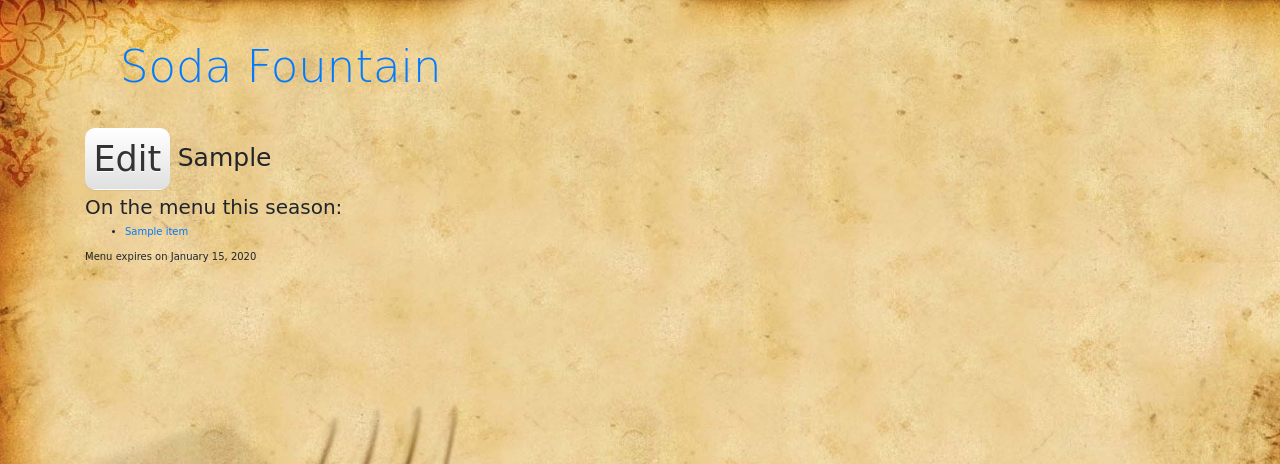
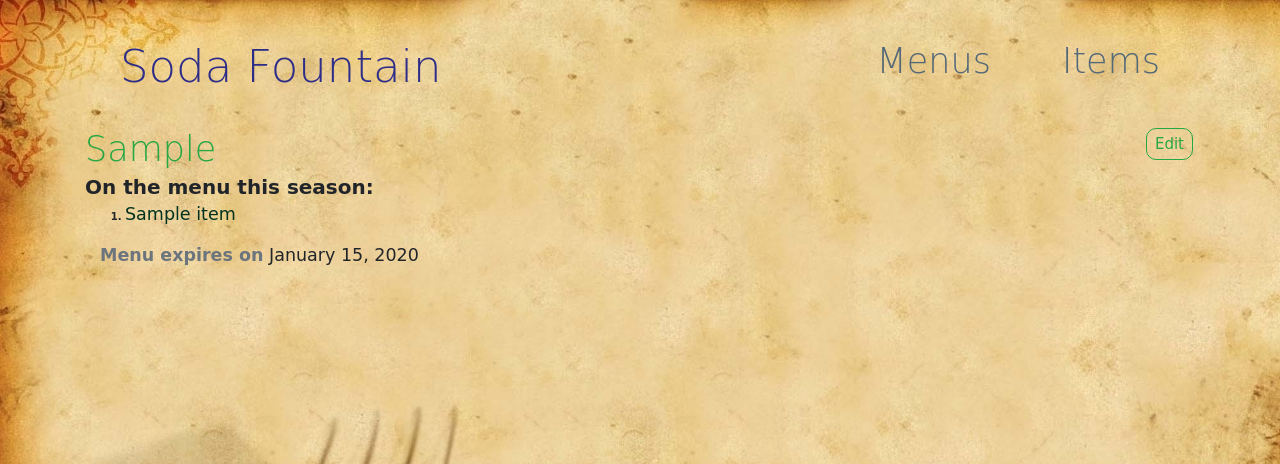
Before and after one commit to OzRayan/Improve_Django_Project, a Django app: page /menu/1/ in a window 1280 px wide. Shown: the top 464 px of the page. Run offline with Django 3.2, Linux system fonts and the light colour scheme; a user stored in the database is signed in; tables that the repository leaves empty hold one stand-in row (values such as "Sample post"); parts of the project's set-up code (start-up, migrations or seed data) failed here and were passed over; some libraries are stand-ins or nearby versions.

Commit message:
last update

```diff
--- a/assets/css/my_css.css
+++ b/assets/css/my_css.css
@@ -4,7 +4,23 @@ body {
     background-position: center center;
     background-attachment: fixed;
     background-size: cover;
-    font-family: Brush Script MT, Brush Script Std, cursive;
+    font-family: Comic Sans MT, Comic Sans, cursive;
+    font-size: 1rem;
+    letter-spacing: 0.0rem;
+    font-weight: bold;
+}
+
+a {
+    color: #536878;
+}
+
+a:hover {
+    text-decoration: none;
+    color: #314656;
+}
+
+.description {
+    color: #013220;
 }
 
 /* HEADER */
@@ -12,18 +28,61 @@ body {
     border-bottom: 0;
 }
 
+.head-title {
+    color: #2E2D88;
+}
+
 /* BUTTONS */
 .btn {
-    font-size: 1.4em;
+    font-size: 1.5em;
     border-radius: 10px;
+    outline: none;
 }
 
-.in input, .in select {
+.in input, .in select, textarea {
     background-color: transparent;
     border-radius: 5px;
     border-width: 1px;
+    max-width: 90%;
+}
+
+textarea {
+    min-width: 80%;
 }
 
 .in select:checked {
     background-color: green!important;
 }
+
+#myBtn {
+  display: none;
+  position: fixed;
+  bottom: 20px;
+  right: 45%;
+  z-index: 99;
+  font-size: 20px;
+  border: 1px solid #3B2F2F;
+  background-color: rgba(250, 236, 190, 0.3);
+  outline: none;
+  color: #3B2F2F;
+  padding: 1px;
+  cursor: pointer;
+  border-radius: 10px;
+  max-height: 36px;
+  max-width: 13rem;
+}
+
+#myBtn:hover {
+  background-color: #3B2F2F;
+  color: #FFE4C4;
+}
+
+
+/* LIST */
+ul {
+    list-style: decimal;
+}
+
+.menu-title {
+    color: #36454F;
+}
--- a/menu/models.py
+++ b/menu/models.py
@@ -14,7 +14,7 @@ class Menu(models.Model):
 
 
 class Item(models.Model):
-    name = models.CharField(max_length=255)
+    name = models.CharField(max_length=180)
     description = models.TextField()
     chef = models.ForeignKey('auth.User')
     created_date = models.DateTimeField(default=timezone.now)
@@ -27,7 +27,7 @@ class Item(models.Model):
 
 
 class Ingredient(models.Model):
-    name = models.CharField(max_length=255)
+    name = models.CharField(max_length=180)
 
     def __str__(self):
         return self.name
--- a/menu/templates/menu/add_menu.html
+++ b/menu/templates/menu/add_menu.html
@@ -8,7 +8,9 @@
     <div class="row">
         <div class="col-md-12">
             <!-- TO DO: Add or change menu Title and head --->
-            <h1>{% if key %}Edit{% else %}Add{% endif %} Menu</h1>
+            <h1 class="{% if key %}text-success{% else %}text-info{% endif %}">
+                {% if key %}Edit{% else %}Add{% endif %} Menu
+            </h1>
             <form method="POST" class="menu-form h3 in">
                 {% csrf_token %}
                 {{ form.as_p }}
--- a/menu/templates/menu/menu_detail.html
+++ b/menu/templates/menu/menu_detail.html
@@ -4,29 +4,41 @@
 
 {% block content %}
     <div class="row">
-        <div class="col-md-8">
+        <div class="col-md-12">
             <div class="post">
-                <h1>
-                    {% if user.is_authenticated %}
-                        <a class="btn btn-default" href="{% url 'menu:menu_edit' pk=menu.pk %}">
-                            <!--<span class="glyphicon glyphicon-pencil"></span>-->
-                            Edit
-                        </a>
-                    {% endif %}
+
+                <div class="d-flex justify-content-between">
+                    <div class="">
+                        <h1 class="display-4 text-success">
                             {{ menu.season }}
                         </h1>
-                <h2>On the menu this season:</h2>
+                        <h2><strong>On the menu this season:</strong></h2>
                         <ul>
                             {% for item in menu.items.all %}
-                        <li><a href="{% url 'menu:item_detail' pk=item.pk %}">{{ item }}</a></li>
+                                <li>
+                                    <a href="{% url 'menu:item_detail' pk=item.pk %}"
+                                    class="h3 description">
+                                        {{ item }}
+                                    </a>
+                                </li>
                             {% endfor %}
                         </ul>
                         {% if menu.expiration_date %}
-                    <div class="date">
-                        Menu expires on {{ menu.expiration_date|date:"F j, Y" }}
+                            <div class="date h3 pl-4">
+                                <strong class="text-secondary">Menu expires on</strong> {{ menu.expiration_date|date:"F j, Y" }}
                             </div>
+                        {% endif %}
+                    </div>
+
+                    <div class="">
+                        {% if user.is_authenticated %}
+                            <a class="btn btn-outline-success mr-1" href="{% url 'menu:menu_edit' pk=menu.pk %}">
+                                Edit
+                            </a>
                         {% endif %}
                     </div>
                 </div>
             </div>
+        </div>
+    </div>
 {% endblock %}
--- a/menu/views.py
+++ b/menu/views.py
@@ -1,9 +1,10 @@
 from django.shortcuts import get_object_or_404, redirect, render
+
+from .models import Menu, Item
+from .forms import MenuForm, ItemForm
+
 from operator import attrgetter
 import datetime
-
-from .models import Menu, Item, timezone
-from .forms import *
 
 
 def menu_list(request):
@@ -26,7 +27,8 @@ def menu_list(request):
     # Sorts menus_no_expdate by season
     menus_no_expdate = sorted(menus_no_expdate, key=attrgetter('season'))
     return render(request, 'menu/list_all_current_menus.html',
-                  {'menus': menus, 'no_date': menus_no_expdate})
+                  {'menus': menus,
+                   'no_date': menus_no_expdate})
 
 
 def menu_detail(request, pk):
@@ -120,12 +122,13 @@ def edit_item(request, pk):
     :return: - edit_item.html + form for item
     """
     item = get_object_or_404(Item, pk=pk)
-    form = ItemForm(instance=item)
     if request.method == "POST":
         form = ItemForm(request.POST, instance=item)
         if form.is_valid():
             item_data = form.save()
             return redirect('menu:item_detail', pk=item_data.pk)
+    else:
+        form = ItemForm(instance=item)
     return render(request, 'menu/edit_item.html', {'form': form, 'key': True})
 
 
--- a/templates/layout.html
+++ b/templates/layout.html
@@ -18,12 +18,21 @@
         <!-- Header --->
         <div class="page-header d-flex justify-content-between">
             <div class="text-left ml-5 pl-5">
-                <h1><a href="/" class="display-3 ml-5 pl-5">Soda Fountain</a></h1>
+                <h1><a href="/" class="display-3 ml-5 pl-5 head-title">Soda Fountain</a></h1>
             </div>
             <div class="text-right">
+
+                <!-- Navigation for menus and items -->
                 <h1>
                 {% if user.is_authenticated %}
-                    {% block option %}{% endblock %}
+                    <div class="mr-5 pr-5">
+                        <a href="{% url 'menu:menu_list' %}" class="display-4 mr-5 pr-5">
+                            Menus
+                        </a>
+                        <a href="{% url 'menu:item_list' %}" class="display-4 mr-5 pr-5">
+                            Items
+                        </a>
+                    </div>
                 {% endif %}
                 </h1>
             </div>
@@ -35,5 +44,23 @@
             {% block content %}{% endblock %}
         </div>
         <!-- /Content --->
+
+        <button class="btn btn-outline-secondary" onclick="topFunction()" id="myBtn">Back to top</button>
+        <script>
+            window.onscroll = function() {scrollFunction()};
+
+            function scrollFunction() {
+                if (document.body.scrollTop > 20 || document.documentElement.scrollTop > 1000) {
+                    document.getElementById("myBtn").style.display = "block";
+                } else {
+                    document.getElementById("myBtn").style.display = "none";
+                }
+            }
+
+            function topFunction() {
+                document.body.scrollTop = 0;
+                document.documentElement.scrollTop = 0;
+            }
+        </script>
     </body>
 </html>
```
Also changed, not shown: menu/forms.py (+6 -5 lines), menu/templates/menu/delete_item.html (+23 -12 lines), menu/templates/menu/delete_menu.html (+22 -8 lines), menu/templates/menu/detail_item.html (+22 -14 lines), menu/templates/menu/edit_item.html (+5 -3 lines), menu/templates/menu/item_list.html (+10 -9 lines), menu/templates/menu/list_all_current_menus.html (+11 -11 lines), menu/tests.py (+27 -22 lines), menu/admin.py (line endings or trailing spaces), menu/migrations/0009_auto_20180906_2014.py (added). Lines whose indentation alone changed are shown as unchanged.
